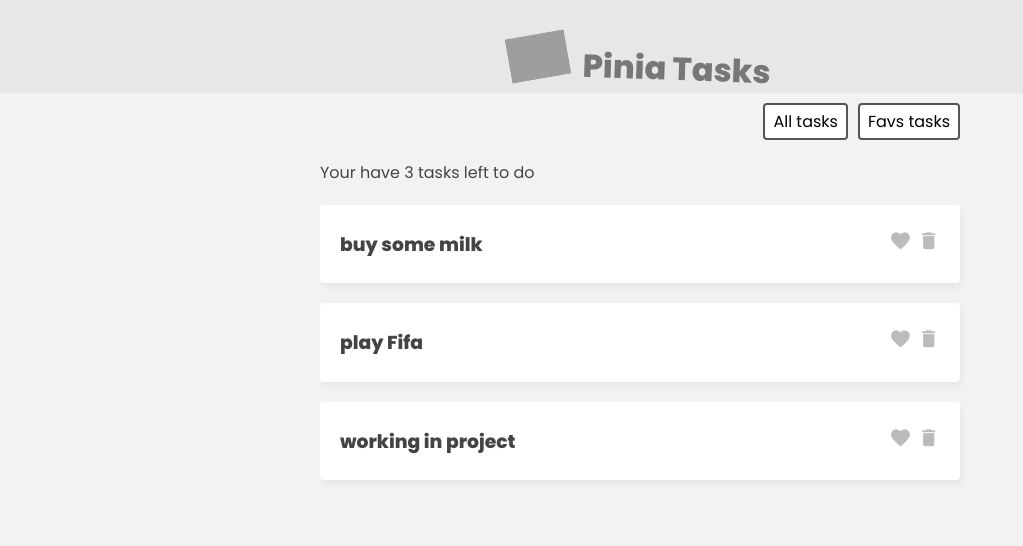
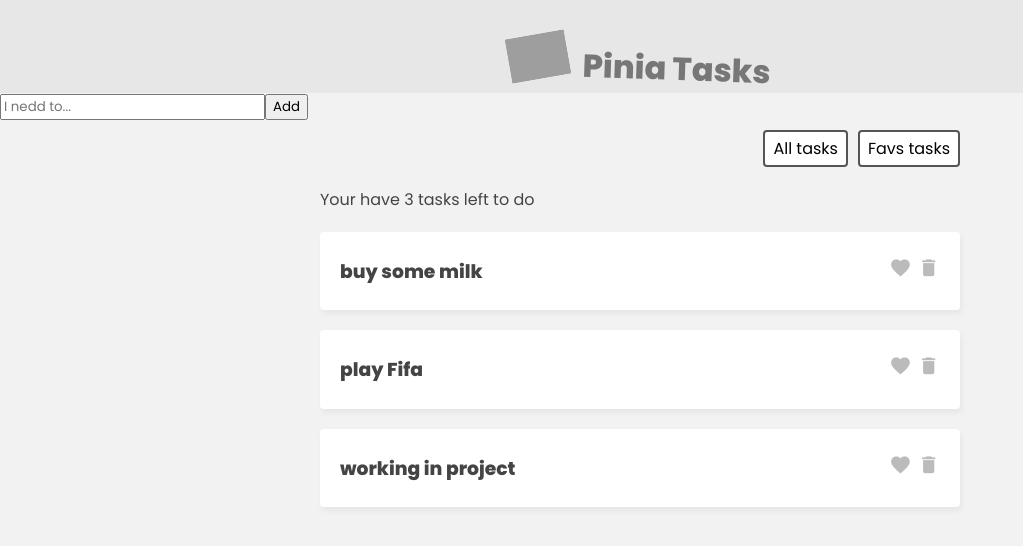
Before and after one commit to brandaoplaster/todo-list, a Vue app: page / in a window 1280 px wide. Shown: the top 546 px of the page, without its empty margins (0-1023 px from the left). Built offline with nearby package versions, Linux system fonts and the light colour scheme; grey boxes are pictures that could not be loaded.

Commit message:
feat: Import taskForm component

```diff
--- a/src/App.vue
+++ b/src/App.vue
@@ -4,6 +4,10 @@
       <img src="./assets/logo.png" alt=" pinia logo">
       <h1>Pinia Tasks</h1>
     </header>
+
+    <div class="new-task-form">
+      <task-form />
+    </div>
 
     <nav class="filter">
       <button @click="filter = 'all'">All tasks</button>
@@ -31,11 +35,13 @@
 import { defineComponent, ref } from 'vue';
 import { useTaskStore } from "./store/TaskStore";
 import TaskDetails from "./components/TaskDetails.vue";
+import TaskForm from './components/TaskForm.vue';
 
 export default defineComponent({
   name: 'App',
   components: {
-    TaskDetails
+    TaskDetails,
+    TaskForm
   },
   setup() {
     const taskStore = useTaskStore()
```
